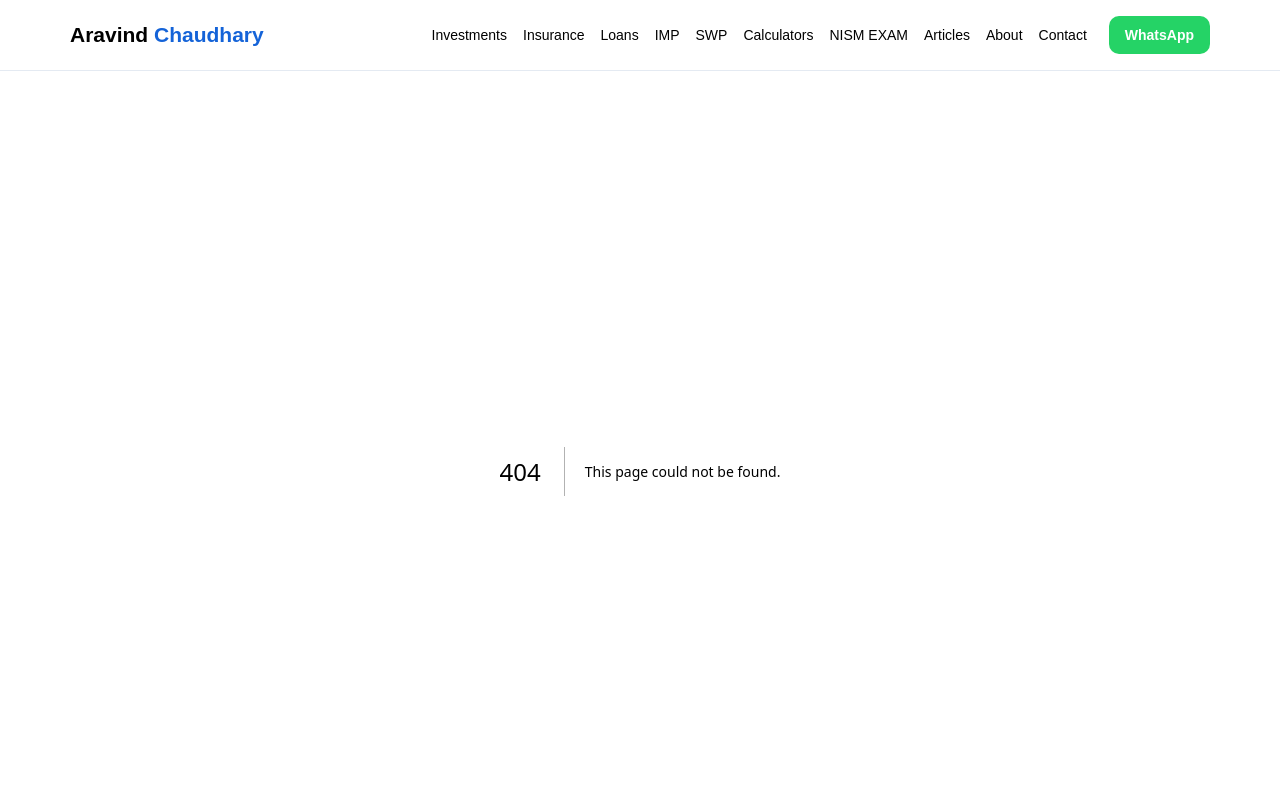
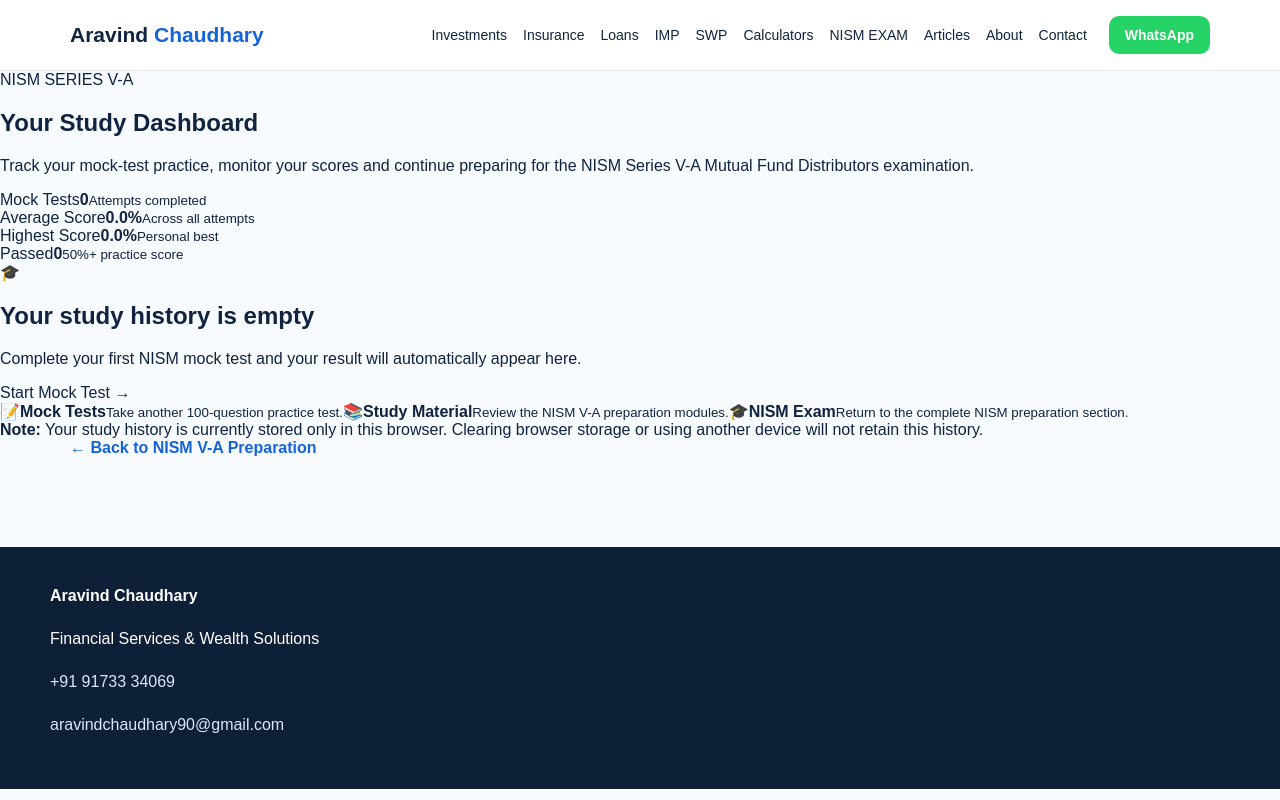
Before and after one commit to Aravind100/aravind-financial-expert, a Next.js app: page /nism/v-a/dashboard in a window 1280 px wide. Before the commit this address had no page. Shown: the top 800 px of the page. Built offline with nearby package versions, Linux system fonts and the light colour scheme.

Commit message:
Add NISM V-A Study Dashboard page component
This file contains the NISM V-A Study Dashboard component, including metadata and a link for navigation.

```diff
--- /dev/null
+++ b/app/nism/v-a/dashboard/page.tsx
@@ -0,0 +1,35 @@
+import Link from "next/link";
+import NismStudyDashboard from "@/components/NismStudyDashboard";
+
+export const metadata = {
+  title: "NISM V-A Study Dashboard | Mock Test Progress",
+  description:
+    "Track NISM Series V-A mock test attempts, scores and study progress.",
+};
+
+export default function NismStudyDashboardPage() {
+  return (
+    <>
+      <NismStudyDashboard />
+
+      <div
+        style={{
+          maxWidth: "1180px",
+          margin: "0 auto",
+          padding: "0 20px 40px",
+        }}
+      >
+        <Link
+          href="/nism/v-a"
+          style={{
+            color: "#1463d8",
+            fontWeight: 800,
+            textDecoration: "none",
+          }}
+        >
+          ← Back to NISM V-A Preparation
+        </Link>
+      </div>
+    </>
+  );
+}
```
